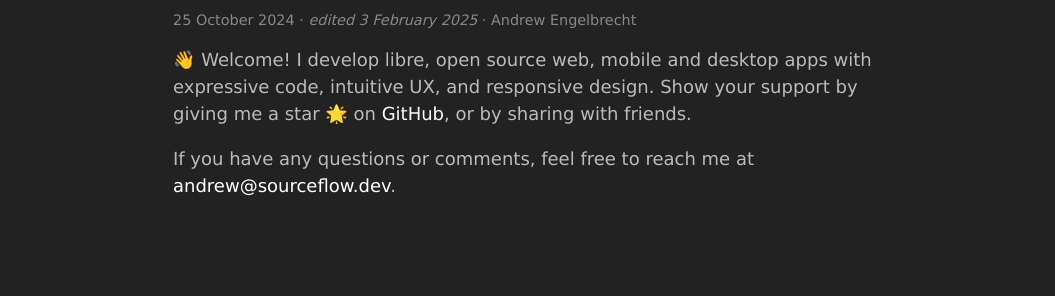
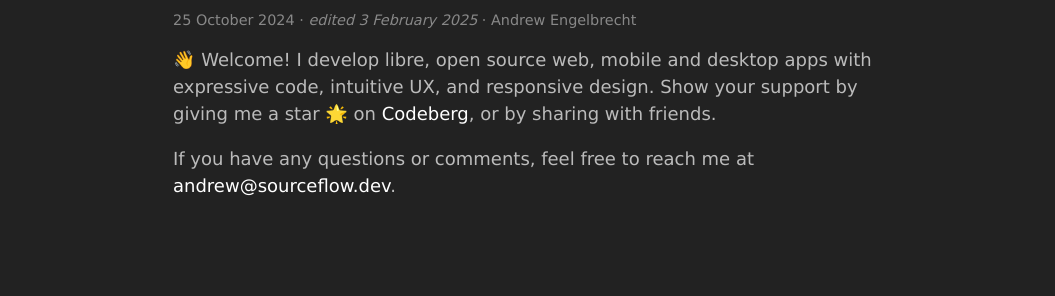
Before and after one commit to leaf-node/sourceflow.dev, a Jekyll site: the page built from about/index.md, in a window 1280 px wide. Shown: the part 157-453 px from the top of the page, without its empty margins (107-1162 px from the left). Built offline with Jekyll 4.4.1, drawn with Linux system fonts in a browser that asks for light colours.

Commit message:
Changing github.com URLs to codeberg.org

```diff
--- a/_config.yml
+++ b/_config.yml
@@ -22,9 +22,9 @@
     url: /apps/swirlnet
 
 sociallinks:
-  - name: github
-    icon: github.svg
-    url: https://github.com/leaf-node/
+  - name: codeberg
+    icon: codeberg.svg
+    url: https://codeberg.org/leaf-node/
   - name: mastodon
     icon: mastodon.svg
     url: https://mastodon.social/@vegantacos
--- a/about/index.md
+++ b/about/index.md
@@ -7,8 +7,8 @@
 
 👋 Welcome! I develop libre, open source web, mobile and desktop apps with
 expressive code, intuitive UX, and responsive design. Show your support by
-giving me a star 🌟 on [GitHub](https://github.com/leaf-node/), or by sharing
-with friends.
+giving me a star 🌟 on [Codeberg](https://codeberg.org/leaf-node/), or by
+sharing with friends.
 
 If you have any questions or comments, feel free to reach me at
 <mailto:andrew@sourceflow.dev>.
```
Also changed, not shown: apps/kaya/index.md (+1 -1 lines), assets/img/social/codeberg.svg (added).
